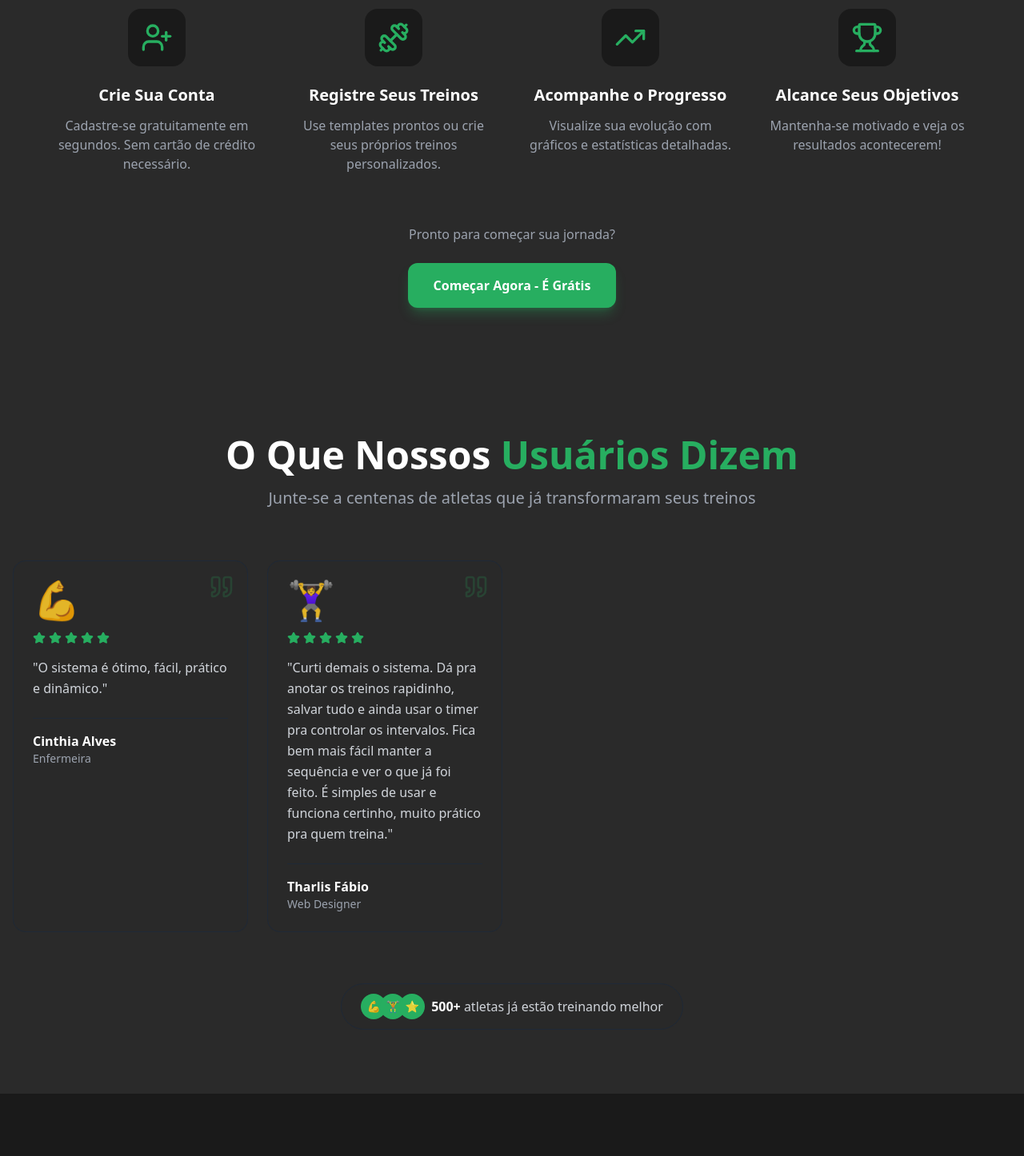
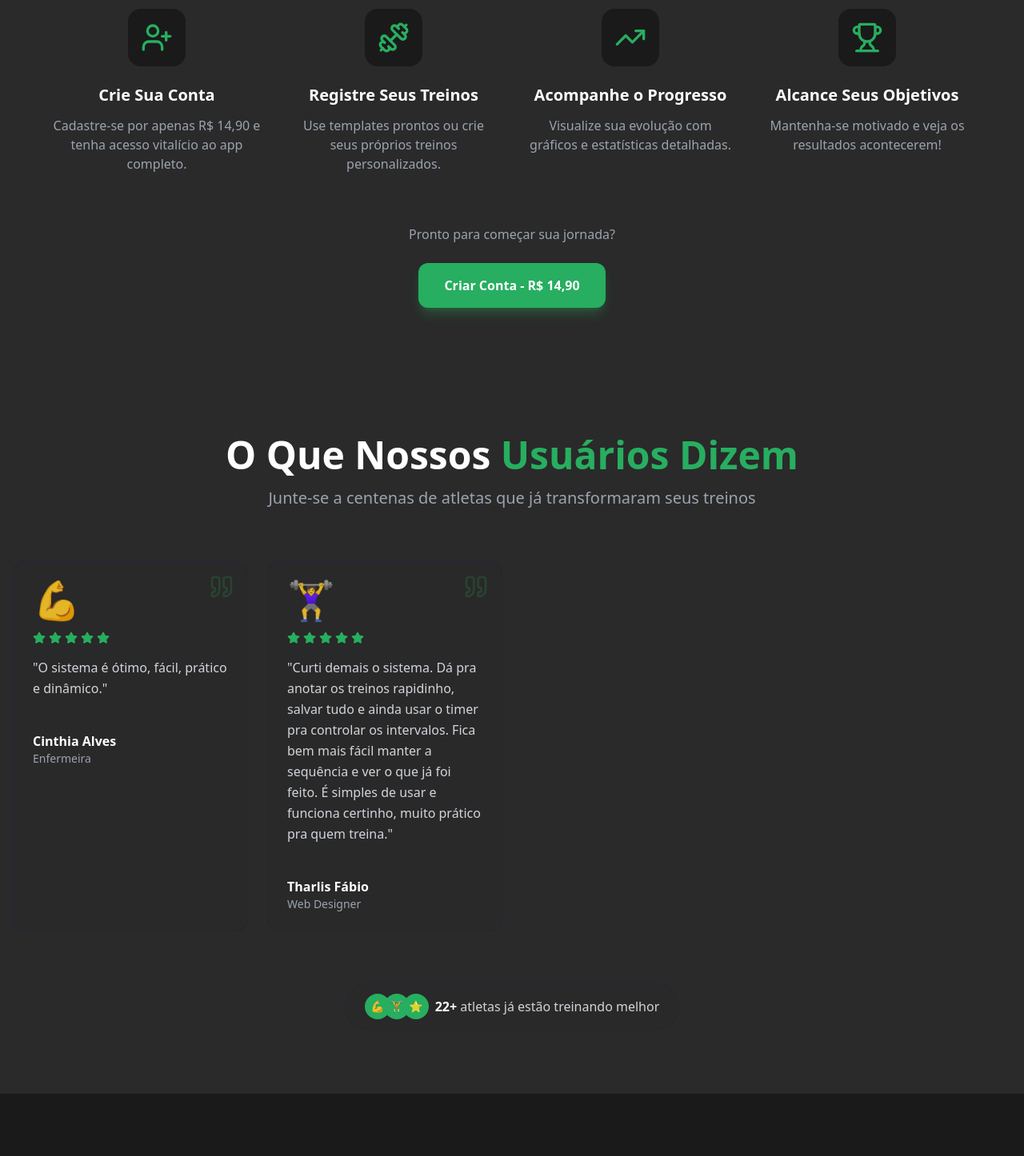
Before and after one commit to pedroluca/trainlog-landing, a React (Vite) app: page / in a window 1280 px wide. Shown: the part 2835-4281 px from the top of the page at 80% size. Built offline with nearby package versions, Linux system fonts and the light colour scheme.

Commit message:
refactor: fix text issues and total users

```diff
--- a/src/components/HowItWorks.tsx
+++ b/src/components/HowItWorks.tsx
@@ -6,7 +6,7 @@ const HowItWorks: React.FC = () => {
     {
       icon: <UserPlus className="w-10 h-10" />,
       title: 'Crie Sua Conta',
-      description: 'Cadastre-se gratuitamente em segundos. Sem cartão de crédito necessário.'
+      description: 'Cadastre-se por apenas R$ 14,90 e tenha acesso vitalício ao app completo.'
     },
     {
       icon: <Dumbbell className="w-10 h-10" />,
@@ -75,7 +75,7 @@ const HowItWorks: React.FC = () => {
             onClick={() => window.scrollTo({ top: 0, behavior: 'smooth' })}
             className="bg-primary hover:bg-primary-dark text-white font-bold px-8 py-4 rounded-xl transition shadow-lg shadow-primary/30"
           >
-            Começar Agora - É Grátis
+            Criar Conta - R$ 14,90
           </button>
         </div>
       </div>
--- a/src/components/Testimonials.tsx
+++ b/src/components/Testimonials.tsx
@@ -2,15 +2,8 @@ import React from 'react'
 import { Star, Quote } from 'lucide-react'
 
 const Testimonials: React.FC = () => {
-  // ============================================
-  // 📝 PERSONALIZE OS DEPOIMENTOS AQUI!
-  // ============================================
-  // Para cada depoimento, edite:
-  // - name: Nome completo do usuário
-  // - role: Profissão ou descrição (ex: "Personal Trainer", "Estudante", "Crossfiteiro")
+  const TOTAL_USERS = 22
   // - avatar: Emoji que representa o usuário (💪 🏋️‍♀️ 🎯 🌟 🔥 💯 ⚡ 🏆 etc)
-  // - rating: Número de estrelas (1 a 5)
-  // - text: O depoimento completo do usuário
 
   const testimonials = [
     {
@@ -93,7 +86,7 @@ const Testimonials: React.FC = () => {
               <div className="w-8 h-8 rounded-full bg-primary flex items-center justify-center text-sm">⭐</div>
             </div>
             <span className="text-gray-300">
-              <span className="font-bold text-white">500+</span> atletas já estão treinando melhor
+              <span className="font-bold text-white">{TOTAL_USERS}+</span> atletas já estão treinando melhor
             </span>
           </div>
         </div>
```
